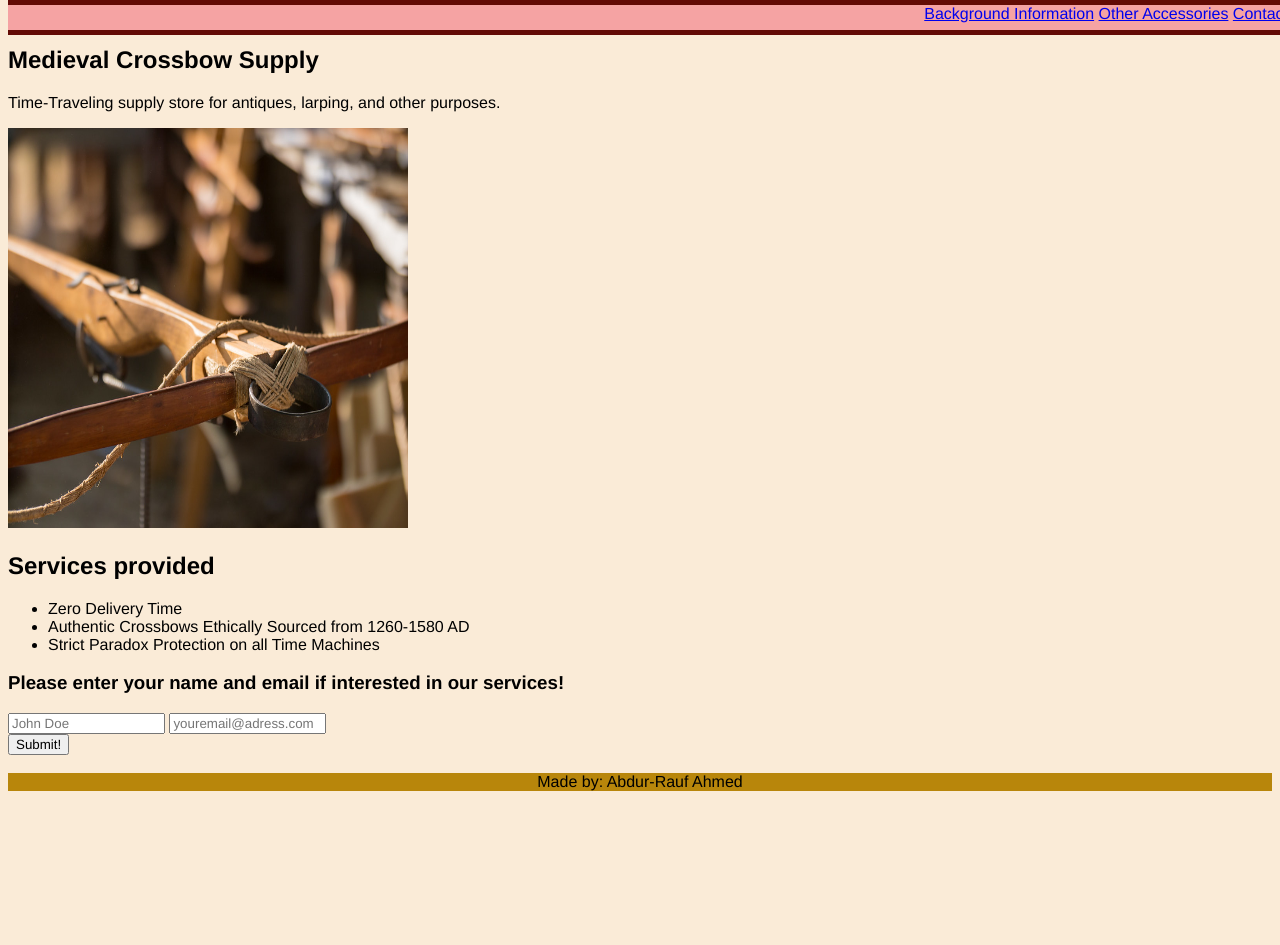
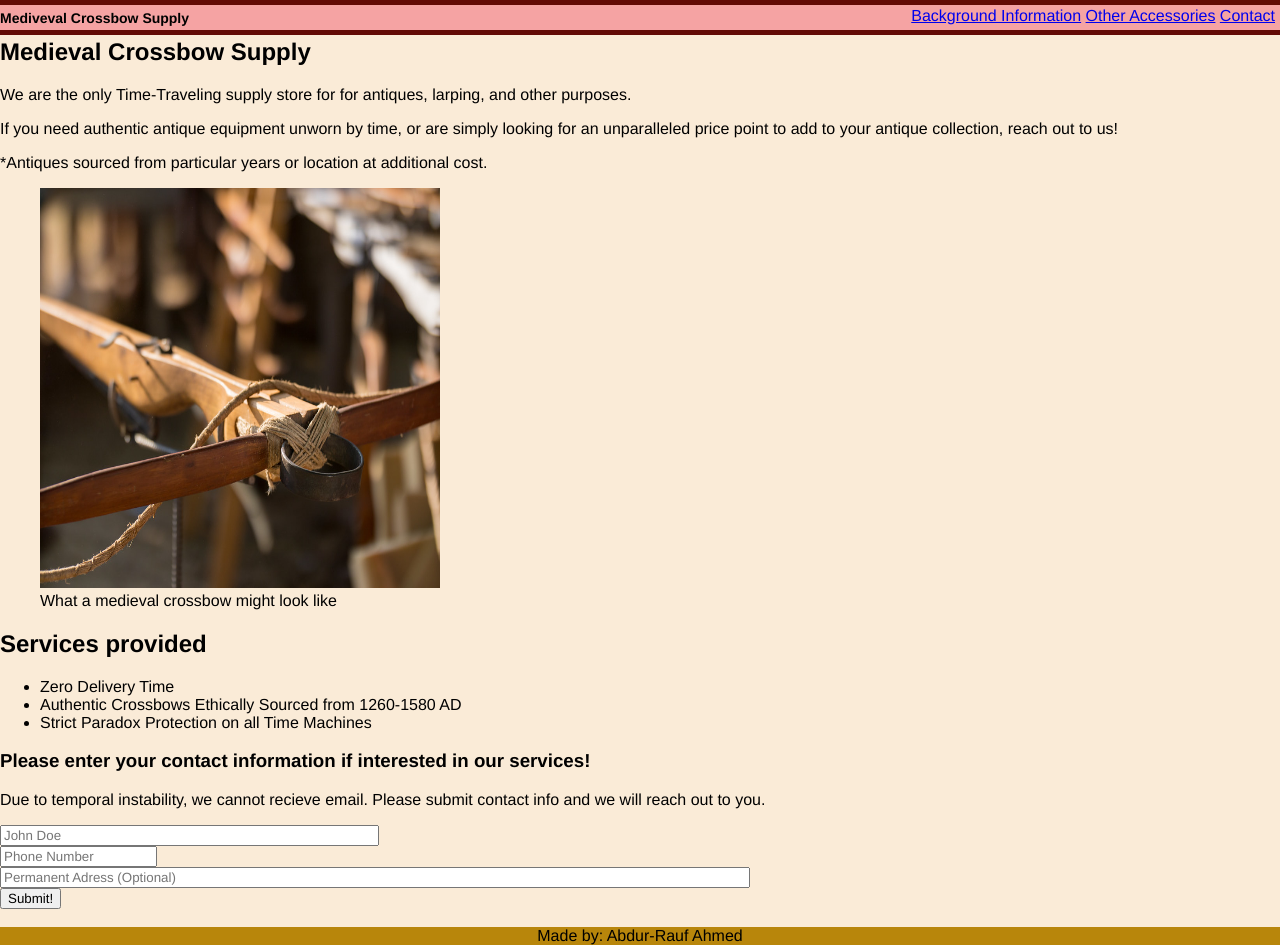
Before and after one commit to Corasinth/minilandingpage, a plain HTML site: page index.html in a window 1280 px wide. Before the commit the page ends 800 px from the top, so only its background shows below. Drawn offline with Linux system fonts and the light colour scheme.

Commit message:
final tweaks

```diff
--- a/assets/css/style.css
+++ b/assets/css/style.css
@@ -4,7 +4,6 @@
 
 header {
     position: fixed;
-    margin: auto;
     z-index: 1;
     width: 100%;
     height: 25px;
@@ -17,18 +16,24 @@ header {
 .externallinks {
     text-align: right;
     color: white;
+    position: absolute;
+    right: 5px;
+    top: 2px;
+}
+
+.miniheading {
+    font-size: 14px;
+    margin-top: 5px;
 }
 
 body {
     background-color: antiquewhite;
+    margin:0;
+    padding:0;
 }
 
 .h1 {
     font-size: 32;
-}
-
-form {
-    display:block;
 }
 
 footer {
--- a/index.html
+++ b/index.html
@@ -10,6 +10,7 @@
 
 <body>
     <header>
+        <h1 class="miniheading">Mediveval Crossbow Supply</h1>
         <nav class="externallinks">
             <a href="https://en.wikipedia.org/wiki/Crossbow" target= "_blank">Background Information</a>
             <a href="https://www.celticwebmerchant.com/en/clothing/" target= "_blank">Other Accessories</a>
@@ -20,23 +21,30 @@
 <main>
     <section>
         <h1 class="h1">Medieval Crossbow Supply</h1>
-            <p>Time-Traveling supply store for antiques, larping, and other purposes.</p>
+            <p>We are the only Time-Traveling supply store for for antiques, larping, and other purposes.</p>
+            <p>If you need authentic antique equipment unworn by time, or are simply looking for an unparalleled price point to add to your antique collection, reach out to us! </p>
+            <p>*Antiques sourced from particular years or location at additional cost.</p>
+            <figure>
             <img src="./assets/images/img-1.jpg" alt="example crossbow" height="400px" width="400px">
+            <figcaption>What a medieval crossbow might look like</figcaption>
+            </figure>
     </section>
     <section>
         <h2>Services provided</h2>
             <ul>
-                <li> Zero Delivery Time</li>
+                <li>Zero Delivery Time</li>
                 <li>Authentic Crossbows Ethically Sourced from 1260-1580 AD</li>
                 <li>Strict Paradox Protection on all Time Machines</li>
             </ul>
     </section>
 
     <section id="contactform">
-        <h3>Please enter your name and email if interested in our services!</h3>
+        <h3>Please enter your contact information if interested in our services!</h3>
+        <p>Due to temporal instability, we cannot recieve email. Please submit contact info and we will reach out to you.</p>
         <form>
-            <input type="text" placeholder="John Doe">
-            <input type="text" placeholder="youremail@adress.com">
+            <input type="text" size="50" placeholder="John Doe"> <br>
+            <input type="text" placeholder="Phone Number"><br>
+            <input type="text" size="100" placeholder="Permanent Adress (Optional)">
         </form>
         <button type="button">Submit!</button>
     </section>
```
